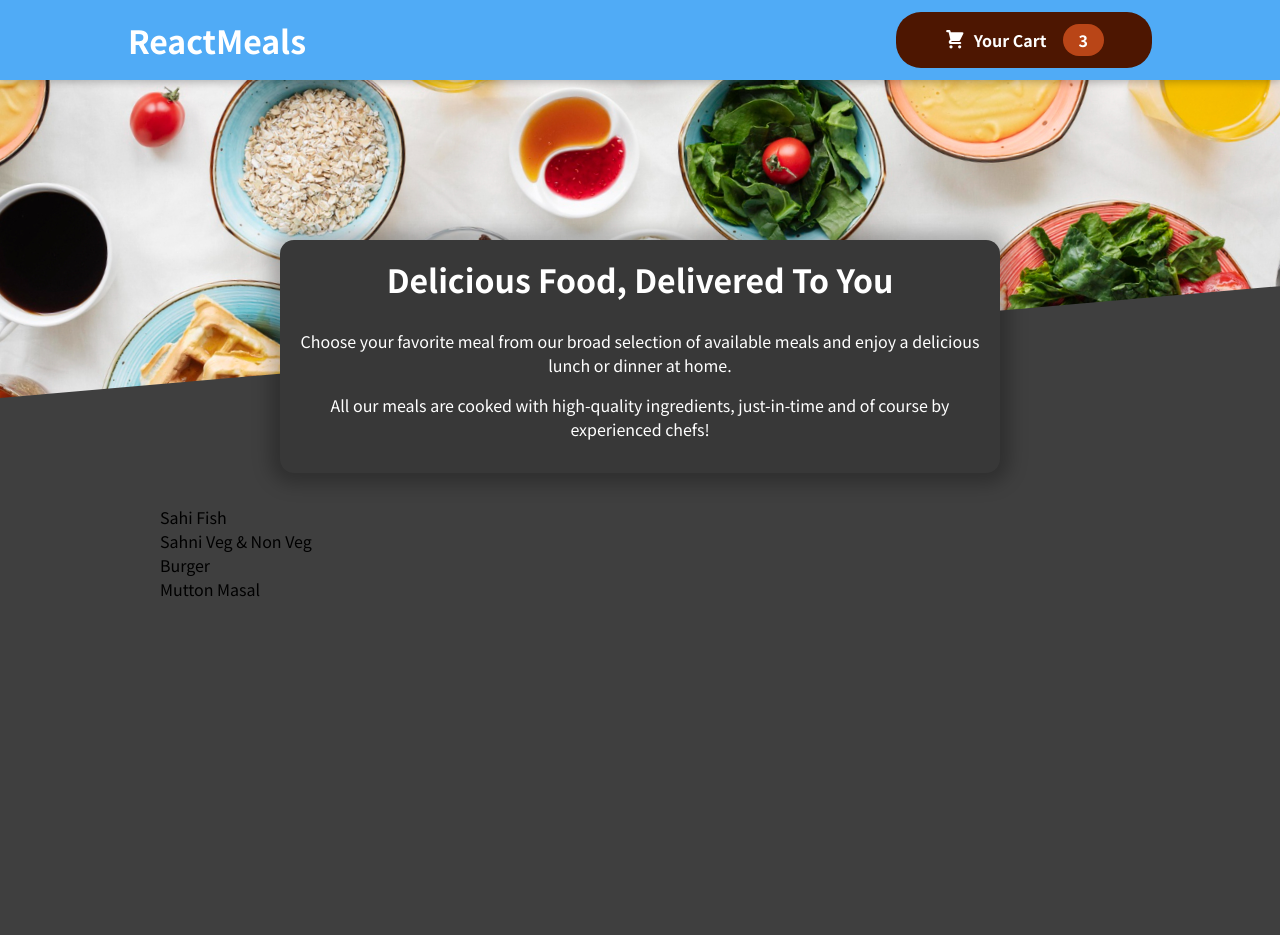
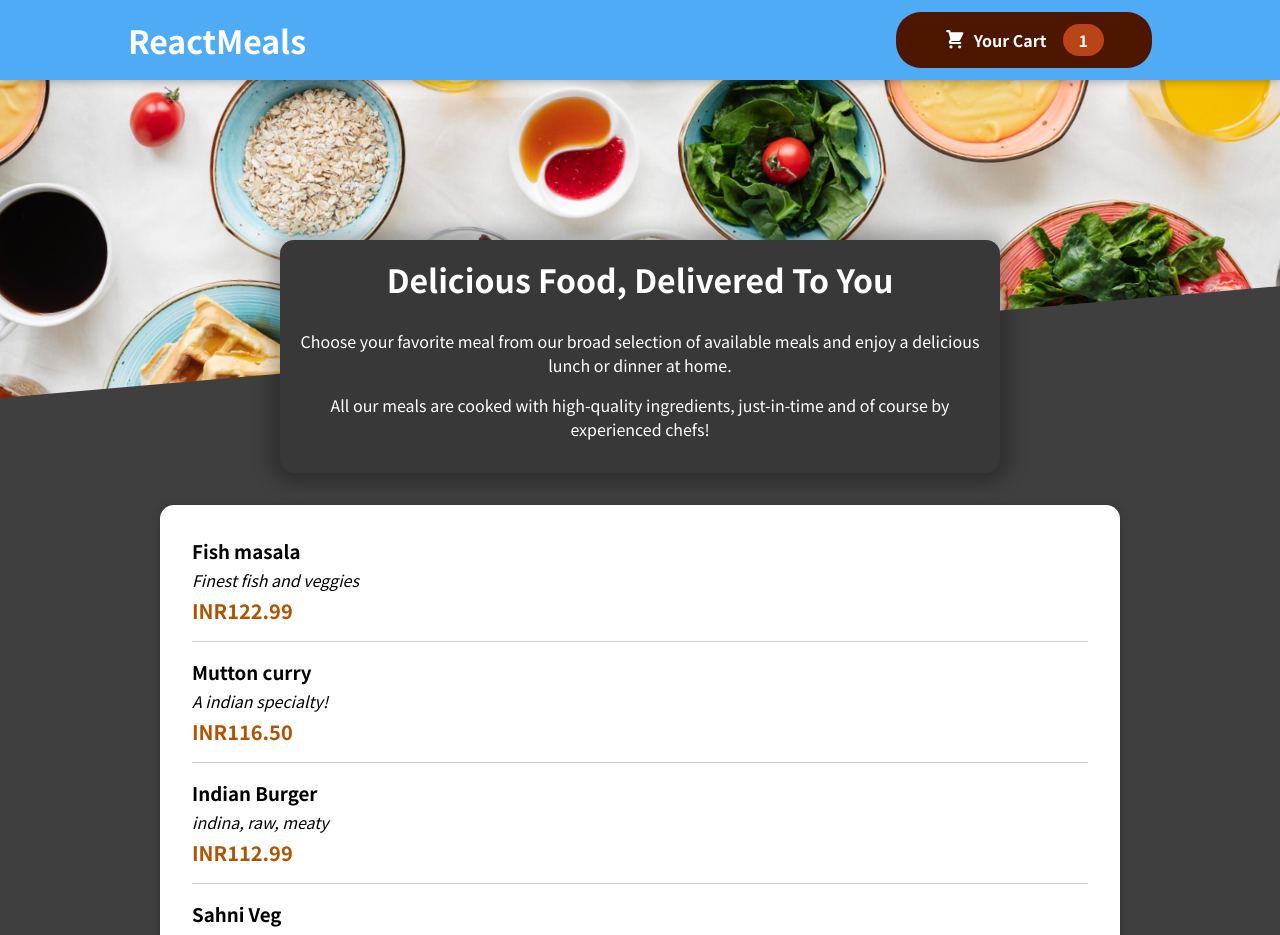
Before and after one commit to sarveshhome/restaurant-app, a React (Create React App) app: page / in a window 1280 px wide. Shown: the top 935 px of the page. Before the commit the page ends 800 px from the top, so only its background shows below. Built offline with nearby package versions, Linux system fonts and the light colour scheme.

Commit message:
add meal items

```diff
--- a/src/components/Layout/HeaderCartButton.js
+++ b/src/components/Layout/HeaderCartButton.js
@@ -8,7 +8,7 @@
         <CartIcon />
       </span>
       <span>Your Cart</span>
-      <span className={classes.badge}>3</span>
+      <span className={classes.badge}>1</span>
     </button>
   );
 };
--- a/src/components/Meals/AvailableMeals.js
+++ b/src/components/Meals/AvailableMeals.js
@@ -1,38 +1,49 @@
+import Card from '../UI/Card';
+import MealItem from './MealItem/MealItem';
 import classes from './AvailableMeals.module.css';
 
 const DUMMY_MEALS = [
   {
     id: 'm1',
-    name: 'Sahi Fish',
+    name: 'Fish masala',
     description: 'Finest fish and veggies',
-    price: 22.99,
+    price: 122.99,
   },
   {
     id: 'm2',
-    name: 'Sahni Veg & Non Veg',
-    description: 'A german specialty!',
-    price: 16.5,
+    name: 'Mutton curry',
+    description: 'A indian specialty!',
+    price: 116.5,
   },
   {
     id: 'm3',
-    name: ' Burger',
-    description: 'indian, raw, meaty',
-    price: 12.99,
+    name: 'Indian Burger',
+    description: 'indina, raw, meaty',
+    price: 112.99,
   },
   {
     id: 'm4',
-    name: 'Mutton Masal',
+    name: 'Sahni Veg',
     description: 'Healthy...and green...',
-    price: 18.99,
+    price: 118.99,
   },
 ];
 
 const AvailableMeals = () => {
-  const mealsList = DUMMY_MEALS.map((meal) => <li>{meal.name}</li>);
+  const mealsList = DUMMY_MEALS.map((meal) => (
+    <MealItem
+      key={meal.id}
+      name={meal.name}
+      description={meal.description}
+      price={meal.price}
+    />
+  ));
 
   return (
     <section className={classes.meals}>
-      <ul>{mealsList}</ul>
+      <Card>
+        <ul>{mealsList}</ul>
+      </Card>
     </section>
   );
 };
--- /dev/null
+++ b/src/components/Meals/MealItem/MealItem.js
@@ -0,0 +1,18 @@
+import classes from './MealItem.module.css';
+
+const MealItem = (props) => {
+  const price = `INR${props.price.toFixed(2)}`;
+
+  return (
+    <li className={classes.meal}>
+      <div>
+        <h3>{props.name}</h3>
+        <div className={classes.description}>{props.description}</div>
+        <div className={classes.price}>{price}</div>
+      </div>
+      <div></div>
+    </li>
+  );
+};
+
+export default MealItem;
--- /dev/null
+++ b/src/components/Meals/MealItem/MealItem.module.css
@@ -0,0 +1,22 @@
+.meal {
+  display: flex;
+  justify-content: space-between;
+  margin: 1rem;
+  padding-bottom: 1rem;
+  border-bottom: 1px solid #ccc;
+}
+
+.meal h3 {
+  margin: 0 0 0.25rem 0;
+}
+
+.description {
+  font-style: italic;
+}
+
+.price {
+  margin-top: 0.25rem;
+  font-weight: bold;
+  color: #ad5502;
+  font-size: 1.25rem;
+}
--- /dev/null
+++ b/src/components/UI/Card.js
@@ -0,0 +1,7 @@
+import classes from './Card.module.css';
+
+const Card = props => {
+  return <div className={classes.card}>{props.children}</div>
+};
+
+export default Card;
--- /dev/null
+++ b/src/components/UI/Card.module.css
@@ -0,0 +1,6 @@
+.card {
+  padding: 1rem;
+  box-shadow: 0 2px 8px rgba(0, 0, 0, 0.25);
+  border-radius: 14px;
+  background-color: white;
+}
```
Also changed, not shown: src/components/Meals/MealItem/MealItemForm.js (added).
